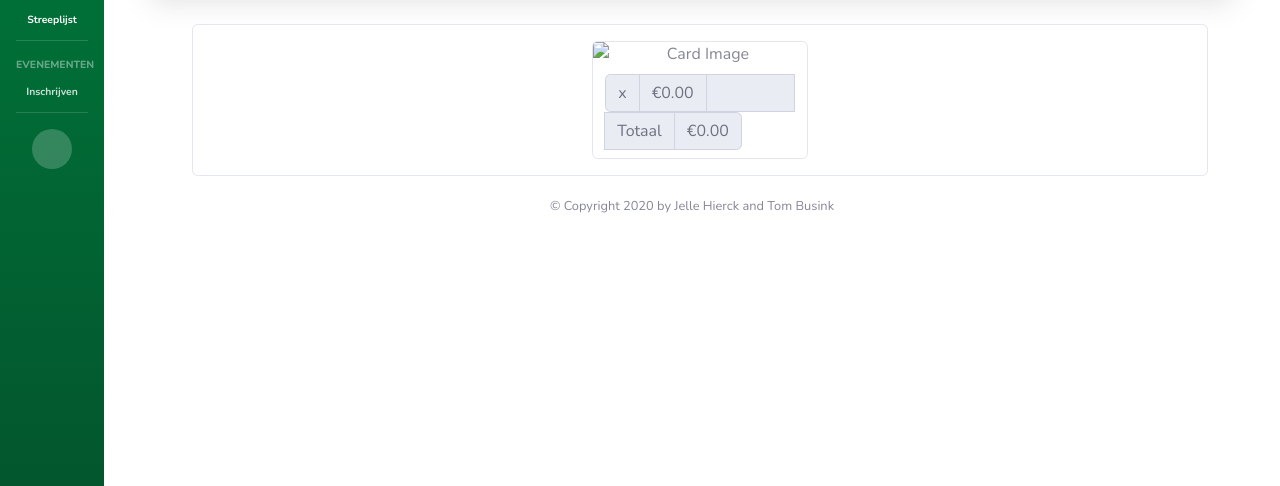
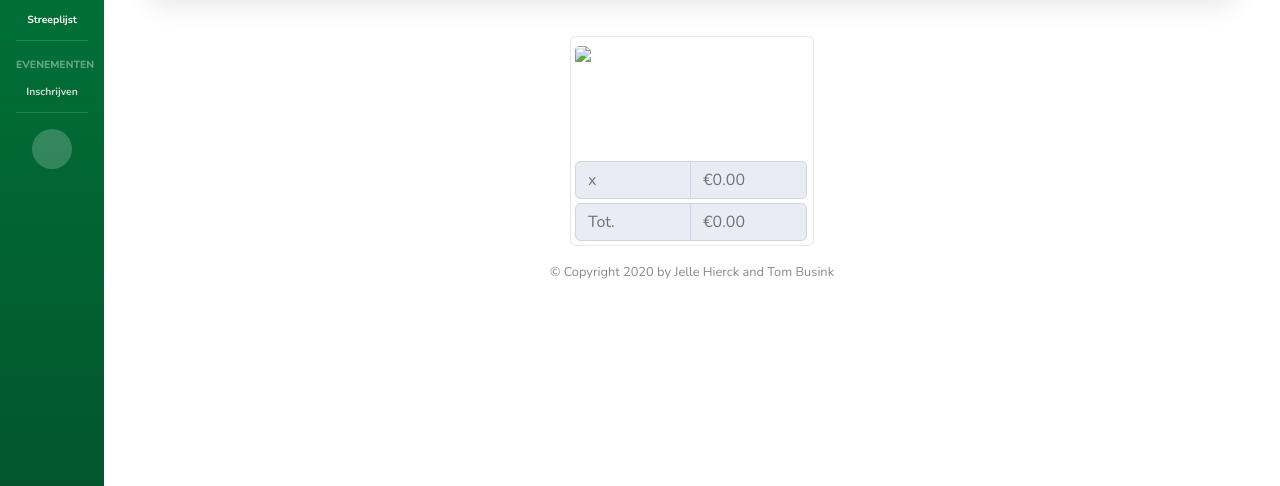
Before and after one commit to jellehierck/Streeplijst2, a Flask app: template streeplijst2/templates/checkout.jinja2 in a window 1280 px wide. Shown: the part 70-556 px from the top of the page. Run offline with Flask 2, Linux system fonts and the light colour scheme; the template is opened without the code that fills it, so the values that code supplies are empty; parts of the project's set-up code (start-up, migrations or seed data) failed here and were passed over; some libraries are stand-ins or nearby versions.

Commit message:
Updated checkout card to match the folder view.

```diff
--- a/streeplijst2/streeplijst/routes.py
+++ b/streeplijst2/streeplijst/routes.py
@@ -38,7 +38,7 @@ def sale():
     item = db_controller.get_or_create_folder(1998, sync=True, force_sync=True, auto_commit=True)
 
     sale = db_controller.create_sale(item_id=item_id, user_id=user_id, quantity=quantity, auto_commit=True)
-    sale.post_sale()
+    #   sale.post_sale()
     db_controller.commit()
 
     meta_folders = FOLDERS  # The folder metas for all folders are loaded to display at top of the screen
--- a/streeplijst2/templates/checkout.jinja2
+++ b/streeplijst2/templates/checkout.jinja2
@@ -1,67 +1,53 @@
-{% extends "base.jinja2" %}
+{% extends "streeplijst_base.jinja2" %}
 
-{% block title %}Items{% endblock title %}
+{% block title %}Checkout{% endblock title %}
 
-{% block regular_content_top %}<!-- Folder overview -->
-<div id="folder-overview" class="row">
+{% block regular_content %}
 
-    {% for folder in meta_folders.values() %}
-    <!-- Single folder -->
-    <div class="col-lg-2 col-md-3 mb-3">
-        <a class="card bg-hover bg-dark text-white shadow"
-           href="{{ url_for('streeplijst.folder', folder_id = folder['id']) }}">
-            <div class="card-body text-center p-3">
-                <img class="bg-hover-img img-profile rounded-circle" style="height:4rem" src="{{ folder['media'] }}">
-                <h4 class="align-middle">{{ folder['name'] }}</h4>
-            </div>
-        </a>
-    </div>
-    {% endfor %}
-
-</div> <!-- /#folder-overview -->
-
-{% endblock regular_content_top %}
-
-
-{% block regular_content %}<!-- Item card holder -->
+{{ super() }}
 
 <div class="container-fluid m-2">
-    <div class="card m-2 text-center p-2">
+    <!-- Here some more user-specific information will go -->
+</div>
 
-
+<!-- Item card holder -->
 <div id="item-card-deck" class="row justify-content-center">
     <div class="col-lg-3 col-md-4">
-                <div class="card m-2">
-                    <!-- Image view -->
-                    <img class="card-img-top" src="{{ item.media }}" alt="Card Image" style="object-fit: contain; max-height: 15vh">
-                    <!-- TODO: Change the max-height to have a more responsive image -->
-                    <div class="card-img-overlay text-center">
-                        <h4><span class="badge badge-light opacity-75">{{ item.name|e }}</span></h4>
+        <div class="card m-1">
+            <!-- Image image & title -->
+            <div class="container p-1" style="position:relative; height: 15vh;">
+                <img class="card-img-top" src="{{ item.media }}" style="object-fit: contain; height: 100%" alt=" ">
+                <div class="text-center h5 m-0" style="position: absolute; bottom: 0; max-width: 95%">
+                    <span class="badge badge-light opacity-75 text-truncate w-100">{{ item.name|e }}</span>
+                </div>
             </div>
 
-                    <!-- Price display -->
-                    <div class="col-12">
-                        <div class="input-group mx-auto my-2">
-                            <div class="input-group-prepend">
-                                <span class="input-group-text">{{ sale.quantity }} x</span>
+            <div class="text-center px-1">
+                <!-- Quantity and per-item cost -->
+                <div class="input-group my-1">
+                    <div class="input-group-prepend w-50">
+                        <span class="input-group-text w-100">{{ sale.quantity }} x</span>
                     </div>
-                            <div class="input-group-prepend">
-                                <span class="input-group-text">€{{ "%0.2f"|format(item.price|float / 100) }}</span>
+                    <div class="input-group-append w-50">
+                        <span class="input-group-text w-100">€{{ "%0.2f"|format(item.price|float / 100) }}</span>
                     </div>
-                            <input type="text" class="form-control" disabled>
-                            <div class="input-group-append">
-                                <span class="input-group-text">Totaal</span>
                 </div>
-                            <div class="input-group-append">
-                                <span class="input-group-text">€{{ "%0.2f"|format(sale.total_price|float / 100) }}</span>
+
+                <!-- Total cost -->
+                <div class="input-group my-1">
+                    <div class="input-group-prepend w-50">
+                        <span class="input-group-text w-100">Tot.</span>
+                    </div>
+                    <div class="input-group-append w-50">
+                        <span class="input-group-text w-100">€{{ "%0.2f"|format(sale.total_price|float / 100) }}</span>
                     </div>
                 </div>
             </div>
 
         </div>
     </div>
-        </div>
-    </div>
+
 </div>
 
+
 {% endblock regular_content %}
```
Also changed, not shown: streeplijst2/templates/folder.jinja2 (+5 -2 lines). Lines whose indentation alone changed are shown as unchanged.
